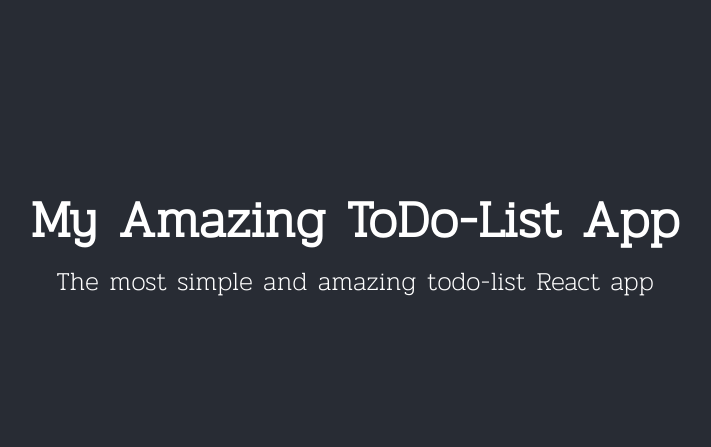
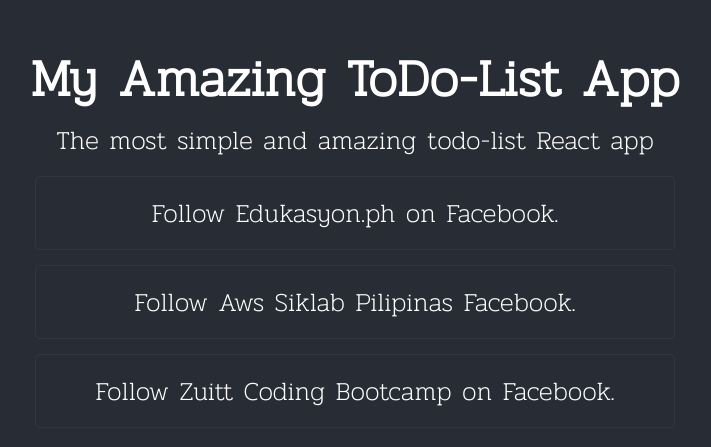
Before and after one commit to DenzelNavarro/FCB-React-AWS, a React app: page / in a window 1280 px wide. Shown: the part 161-608 px from the top of the page, without its empty margins (285-996 px from the left). Built offline with nearby package versions, Linux system fonts and the light colour scheme.

Commit message:
Add some CSS styles and implement inline style

```diff
--- a/src/index.css
+++ b/src/index.css
@@ -24,3 +24,15 @@
     font-size: calc(10px + 2vmin);
     color: white;
   }
+
+  ul {
+    list-style: none;
+    width: 50%;
+  }
+
+  .tasks-item {
+    border: 1px solid #d3d3d30f;
+    margin-bottom: 15px;
+    padding: 15px;
+    border-radius: 5px;
+  }
--- a/src/index.js
+++ b/src/index.js
@@ -5,13 +5,26 @@
 import "./index.css";
 
     function App() {
+
+        const paraStyle = {
+
+            "marginBottom": "15px"
+
+        };
+
         return (
             <div className="app">
 
                 <header className="app-header">
 
                     <h1>My Amazing ToDo-List App</h1>
-                    <p>The most simple and amazing todo-list React app</p>
+                    <p style={paraStyle}>The most simple and amazing todo-list React app</p>
+
+                    <ul>
+                        <li className="tasks-item">Follow Edukasyon.ph on Facebook.</li>
+                        <li className="tasks-item">Follow Aws Siklab Pilipinas Facebook.</li>
+                        <li className="tasks-item">Follow Zuitt Coding Bootcamp on Facebook.</li>
+                    </ul>
 
                 </header>
 
```
